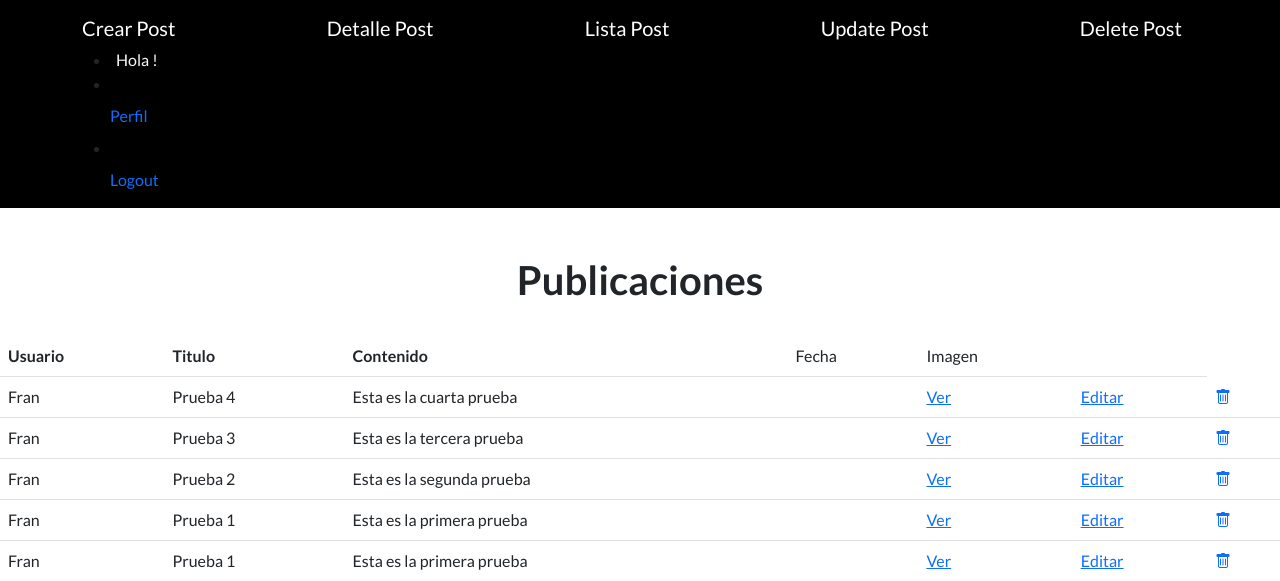
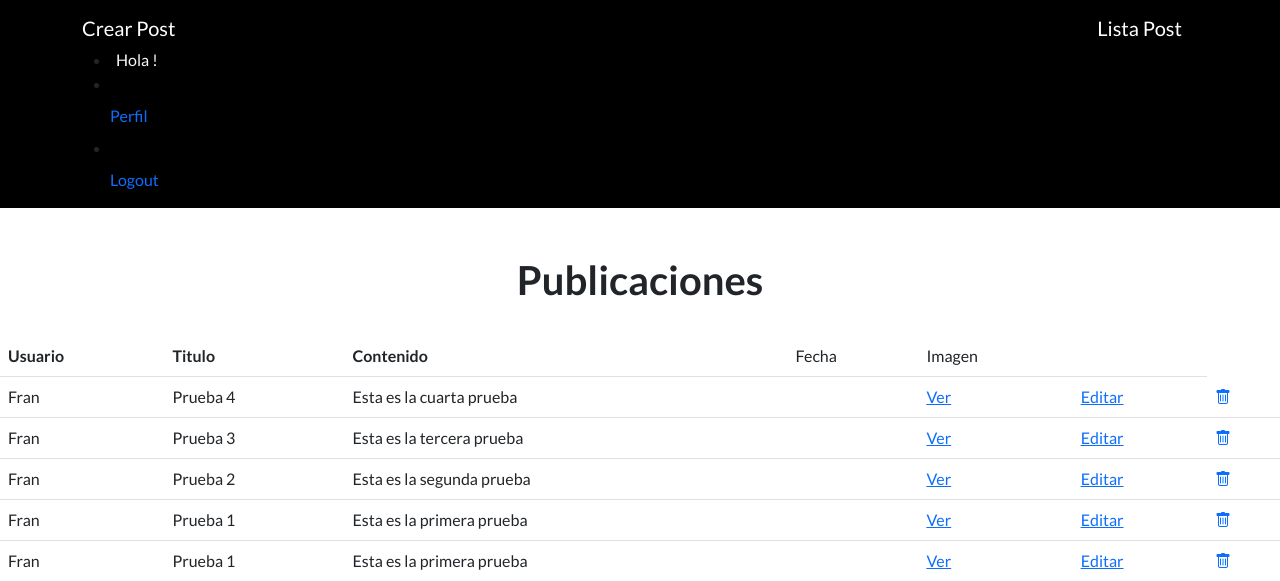
Before and after one commit to 008fire/Proyecto_Final, a Django app: page /PublicacionLista/ in a window 1280 px wide. Shown: the top 581 px of the page. Run offline with Django 4.2, Linux system fonts and the light colour scheme; a user stored in the database is signed in; data comes from the database, SQL or seed files in the repository; both versions use the stored data as it was after the commit; some libraries are stand-ins or nearby versions.

Commit message:
Modificacion de urls

```diff
--- a/App_control/templates/App_control/ListaPublicacion.html
+++ b/App_control/templates/App_control/ListaPublicacion.html
@@ -26,13 +26,13 @@
         <td>{{ publicacion.imagen}}</td>
 
              <td>
-          <a href="{% url 'DetallePost' object.id%}">Ver</a>
+          <a href="{% url 'DetallePost' publicacion.id%}">Ver</a>
         </td>
         <td>
-          <a href="{% url 'UpdatePost' object.id %}">Editar</a>
+          <a href="{% url 'UpdatePost' publicacion.id %}">Editar</a>
         </td>
         <td>
-          <a href="{% url 'DeletePost' object.id %}">
+          <a href="{% url 'DeletePost' publicacion.id %}">
             <i class="bi bi-trash"></i>
           </a>
         </td>
--- a/App_control/templates/App_control/base.html
+++ b/App_control/templates/App_control/base.html
@@ -26,10 +26,8 @@
             <div class="container">
 
                 <a class="navbar-brand" href="{% url 'CrearPost' %}">Crear Post</a>
-                <a class="navbar-brand" href="{% url 'DetallePost' %}">Detalle Post</a>
                 <a class="navbar-brand" href="{% url 'ListaPost' %}">Lista Post</a>
-                <a class="navbar-brand" href="{% url 'UpdatePost' %}">Update Post</a>
-                <a class="navbar-brand" href="{% url 'DeletePost'  %}">Delete Post</a>
+
 
 
                 {% if request.user.is_authenticated %}
--- a/App_control/urls.py
+++ b/App_control/urls.py
@@ -22,9 +22,9 @@
 
     path('PublicacionCreacion/', PublicacionCreacion.as_view(), name='CrearPost'),
     path('PublicacionLista/', PublicacionLista.as_view(), name='ListaPost'),
-    path('PublicacionDetalle/', PublicacionDetalle.as_view(), name='DetallePost'),
-    path('PublicacionUpdate/', PublicacionUpdate.as_view(), name='UpdatePost'),
-    path('PublicacionDelete/', PublicacionDelete.as_view(), name='DeletePost'),
+    path('PublicacionDetalle/<int:pk>', PublicacionDetalle.as_view(), name='DetallePost'),
+    path('PublicacionUpdate/<int:pk>', PublicacionUpdate.as_view(), name='UpdatePost'),
+    path('PublicacionDelete/<int:pk>', PublicacionDelete.as_view(), name='DeletePost'),
     path('ComentarioPagina/', ComentarioPagina.as_view(), name='ComentarPost'),
 
 
```
Also changed, not shown: db.sqlite3, imagenes/ichigo_arrancar_nxEtGll.jpg (added).
